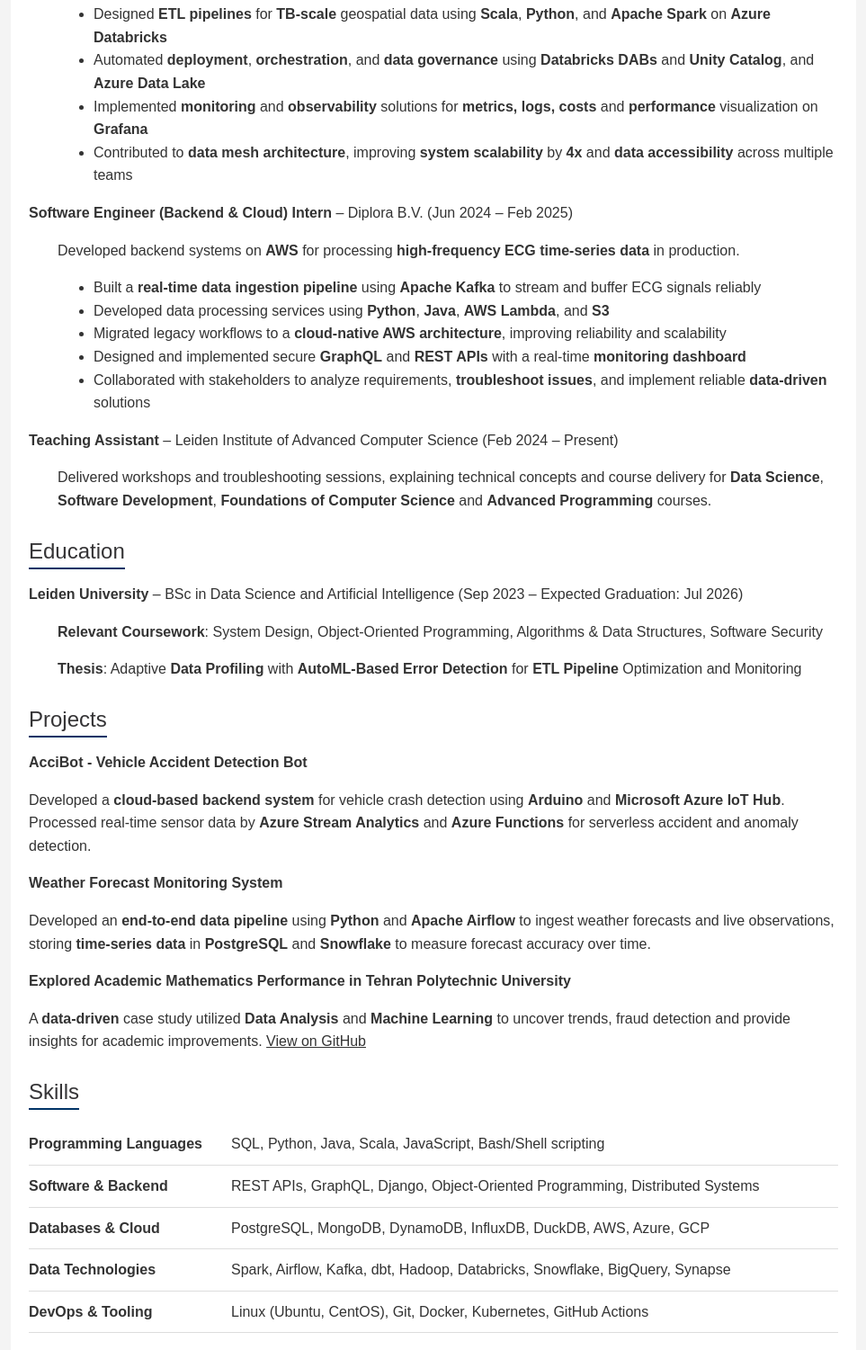
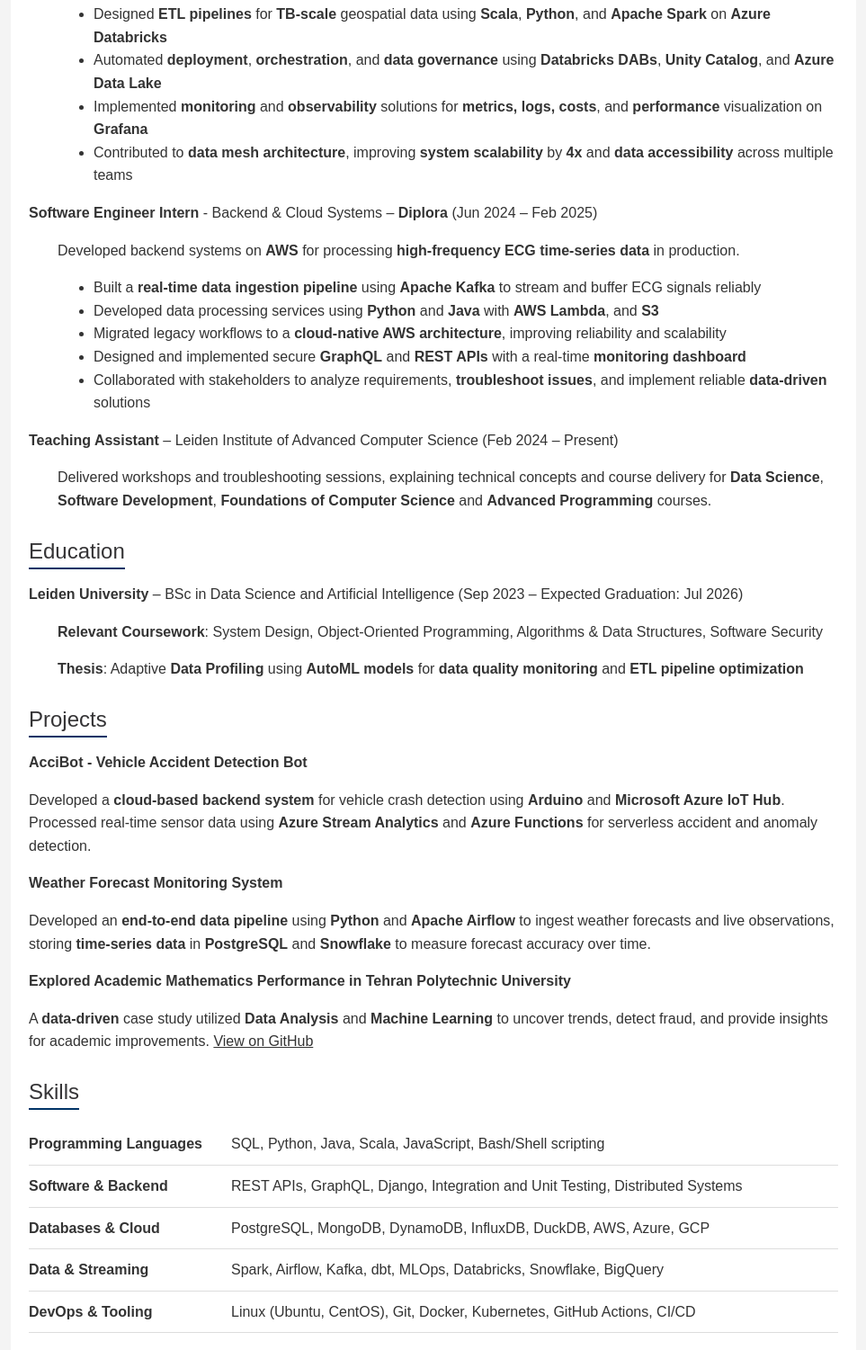
Before and after one commit to kooroshkz/curriculum-vitae, a website: page index.html in a window 1280 px wide. Shown: the part 459-1960 px from the top of the page at 90% size, without its empty margins (158-1121 px from the left). Drawn offline with Linux system fonts and the light colour scheme.

Commit message:
update(CV): Skills and JT

```diff
--- a/index.html
+++ b/index.html
@@ -14,7 +14,7 @@
     <div class="container">
         <h1><span class="name-first">Koorosh</span> <span class="name-last">Komeili Zadeh</span></h1>
         <div class="contact-info">
-            <p class="student-info" style="color: #353436;">Graduate Software Engineer</p>
+            <p class="student-info" style="color: #353436;">Graduate Software Engineer – Data, Backend & Cloud Systems</p>
             <p class="location-info">Randstad Area, the Netherlands</p>
             <div class="contact-details">
                 <div class="contact-item">
@@ -43,23 +43,23 @@
         <div class="section">
             <h2>Work Experience</h2>
             <!-- <h2><span class="highlight">Wor</span>k Experience</h2> -->
-            <p><strong>Software Engineer Intern</strong> – TomTom (Sep 2025 – Present)</p>
+            <p><strong>Software Engineer Intern</strong> – Data Platforms – <strong>TomTom</strong> (Sep 2025 – Present)</p>
             <div style="padding-left:2em;">
                 <p>Built scalable, cloud-native backend systems to enable analytics and decision-making across TomTom Map Advanced Analytics Platform.</p>
                 <ul>
                     <li>Designed <b>ETL pipelines</b> for <b>TB-scale</b> geospatial data using <b>Scala</b>, <b>Python</b>, and <b>Apache Spark</b> on <b>Azure Databricks</b></li>
-                    <li>Automated <b>deployment</b>, <b>orchestration</b>, and <b>data governance</b> using <b>Databricks DABs</b> and <b>Unity Catalog</b>, and <b>Azure Data Lake</b></li>
-                    <li>Implemented <b>monitoring</b> and <b>observability</b> solutions for <b>metrics, logs, costs</b> and <b>performance</b> visualization on <b>Grafana</b></li>
+                    <li>Automated <b>deployment</b>, <b>orchestration</b>, and <b>data governance</b> using <b>Databricks DABs</b>, <b>Unity Catalog</b>, and <b>Azure Data Lake</b></li>
+                    <li>Implemented <b>monitoring</b> and <b>observability</b> solutions for <b>metrics, logs, costs</b>, and <b>performance</b> visualization on <b>Grafana</b></li>
                     <li>Contributed to <b>data mesh architecture</b>, improving <b>system scalability</b> by <b>4x</b> and <b>data accessibility</b> across multiple teams</li>
                 </ul>
             </div>
 
-            <p><strong>Software Engineer (Backend & Cloud) Intern</strong> – Diplora B.V. (Jun 2024 – Feb 2025)</p>
+            <p><strong>Software Engineer Intern</strong> - Backend & Cloud Systems – <strong>Diplora</strong> (Jun 2024 – Feb 2025)</p>
             <div style="padding-left:2em;">
                 <p>Developed backend systems on <b>AWS</b> for processing <b>high-frequency ECG time-series data</b> in production.</p>
                 <ul>
                     <li>Built a <b>real-time data ingestion pipeline</b> using <b>Apache Kafka</b> to stream and buffer ECG signals reliably</li>
-                    <li>Developed data processing services using <b>Python</b>, <b>Java</b>, <b>AWS Lambda</b>, and <b>S3</b></li>
+                    <li>Developed data processing services using <b>Python</b> and <b>Java</b> with <b>AWS Lambda</b>, and <b>S3</b></li>
                     <li>Migrated legacy workflows to a <b>cloud-native AWS architecture</b>, improving reliability and scalability</li>
                     <li>Designed and implemented secure <b>GraphQL</b> and <b>REST APIs</b> with a real-time <b>monitoring dashboard</b></li>
                     <li>Collaborated with stakeholders to analyze requirements, <b>troubleshoot issues</b>, and implement reliable <b>data-driven</b> solutions</li>
@@ -80,7 +80,7 @@
             <p><strong>Leiden University</strong> – BSc in Data Science and Artificial Intelligence (Sep 2023 – Expected Graduation: Jul 2026)</p>
             <div style="padding-left:2em;">
                 <p><b>Relevant Coursework</b>: System Design, Object-Oriented Programming, Algorithms & Data Structures, Software Security</p>
-                <p><b>Thesis</b>: Adaptive <b>Data Profiling</b> with <b>AutoML-Based Error Detection</b> for <b>ETL Pipeline</b> Optimization and Monitoring</p>
+                <p><b>Thesis</b>: Adaptive <b>Data Profiling</b> using <b>AutoML models</b> for <b>data quality monitoring</b> and <b>ETL pipeline optimization</b>
             </div>
 
         </div>
@@ -93,7 +93,7 @@
                 <li>
                     <p><strong>AcciBot - Vehicle Accident Detection Bot</strong></p>
                         <p>Developed a <b>cloud-based backend system</b> for vehicle crash detection using <b>Arduino</b> and <b>Microsoft Azure IoT Hub</b>.
-                            Processed real-time sensor data by <b>Azure Stream Analytics</b> and <b>Azure Functions</b> for serverless accident and anomaly detection.</p>
+                            Processed real-time sensor data using <b>Azure Stream Analytics</b> and <b>Azure Functions</b> for serverless accident and anomaly detection.</p>
                 </li>
                 <li>
                     <p><strong>Weather Forecast Monitoring System</strong></p>
@@ -101,7 +101,7 @@
                 </li>
                 <li>
                     <p><strong>Explored Academic Mathematics Performance in Tehran Polytechnic University</strong></p>
-                    <p>A <b>data-driven</b> case study utilized <b>Data Analysis</b> and <b>Machine Learning</b> to uncover trends, fraud detection and provide insights for academic improvements. <a href="https://github.com/kooroshkz/math_grades_analysis" style="color: #333;" class="github-link">View on GitHub</a></p>
+                    <p>A <b>data-driven</b> case study utilized <b>Data Analysis</b> and <b>Machine Learning</b> to uncover trends, detect fraud, and provide insights for academic improvements. <a href="https://github.com/kooroshkz/math_grades_analysis" style="color: #333;" class="github-link">View on GitHub</a></p>
                 </li>
             </ul>
         </div>
@@ -118,19 +118,19 @@
                     </tr>
                     <tr>
                         <td>Software & Backend</td>
-                        <td>REST APIs, GraphQL, Django, Object-Oriented Programming, Distributed Systems</td>
+                        <td>REST APIs, GraphQL, Django, Integration and Unit Testing, Distributed Systems</td>
                     </tr>
                     <tr>
                         <td>Databases & Cloud</td>
                         <td>PostgreSQL, MongoDB, DynamoDB, InfluxDB, DuckDB, AWS, Azure, GCP</td>
                     </tr>
                     <tr>
-                        <td>Data Technologies</td>
-                        <td>Spark, Airflow, Kafka, dbt, Hadoop, Databricks, Snowflake, BigQuery, Synapse</td>
+                        <td>Data & Streaming</td>
+                        <td>Spark, Airflow, Kafka, dbt, MLOps, Databricks, Snowflake, BigQuery</td>
                     </tr>
                     <tr>
                         <td>DevOps & Tooling</td>
-                        <td>Linux (Ubuntu, CentOS), Git, Docker, Kubernetes, GitHub Actions</td>
+                        <td>Linux (Ubuntu, CentOS), Git, Docker, Kubernetes, GitHub Actions, CI/CD</td>
                 </tbody>
             </table>
         </div>
```
Also changed, not shown: 1 other file.
